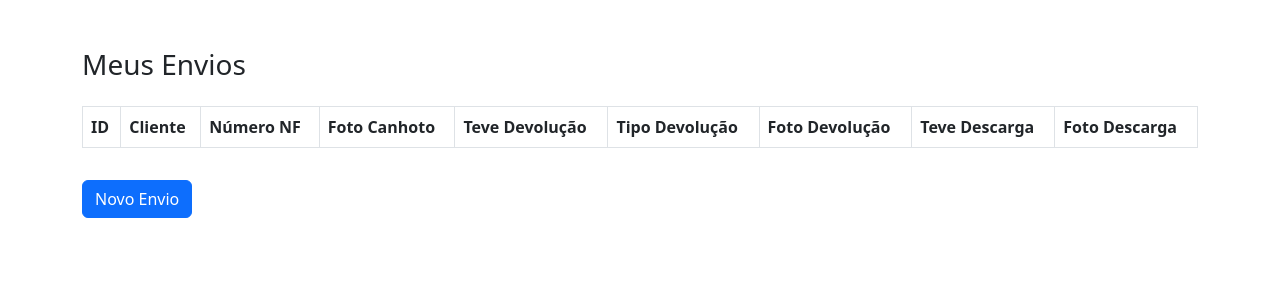
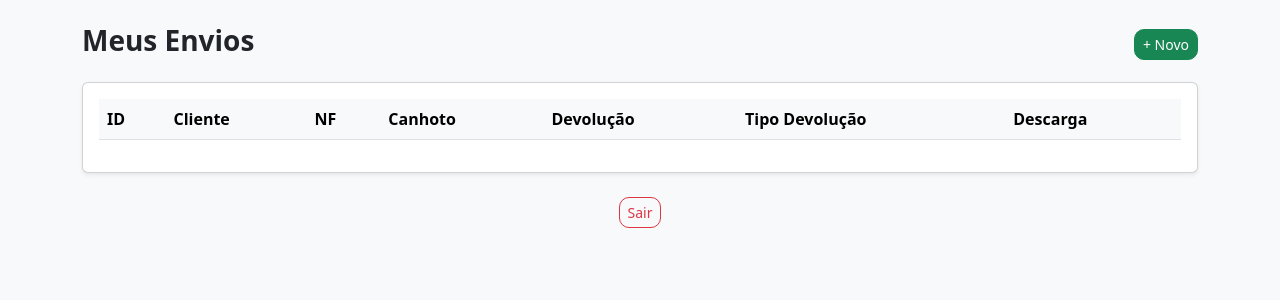
Before and after one commit to dataflowb2b-glitch/workflowcbr, a Flask app: page /meus_envios in a window 1280 px wide. Shown: the top 300 px of the page. Run offline with Flask 3, Linux system fonts and the light colour scheme; a user stored in the database is signed in; tables that the repository leaves empty hold one stand-in row (values such as "Sample post"); lists and menus that the app fills with data are empty; parts of the project's set-up code (start-up, migrations or seed data) failed here and were passed over.

Commit message:
Update meus_envios.html

```diff
--- a/templates/meus_envios.html
+++ b/templates/meus_envios.html
@@ -2,57 +2,166 @@
 <html lang="pt-BR">
 <head>
     <meta charset="UTF-8">
+    <meta name="viewport" content="width=device-width, initial-scale=1">
     <title>Meus Envios</title>
+
     <link href="https://cdn.jsdelivr.net/npm/bootstrap@5.3.0/dist/css/bootstrap.min.css" rel="stylesheet">
+
+    <style>
+        body {
+            background-color: #f8f9fa;
+        }
+
+        h3 {
+            font-weight: 600;
+        }
+
+        .card-envio {
+            border-radius: 14px;
+            border: none;
+        }
+
+        .btn {
+            border-radius: 10px;
+        }
+
+        .envio-label {
+            font-size: 13px;
+            color: #6c757d;
+        }
+
+        .envio-value {
+            font-weight: 500;
+        }
+    </style>
 </head>
+
 <body>
-<div class="container mt-5">
+
+<div class="container mt-4 mb-5">
+
+    <div class="d-flex justify-content-between align-items-center mb-3">
         <h3>Meus Envios</h3>
+        <a href="{{ url_for('novo_envio') }}" class="btn btn-success btn-sm">
+            + Novo
+        </a>
+    </div>
 
-    <table class="table table-bordered table-striped mt-4">
-        <thead>
+    <!-- ================= DESKTOP TABLE ================= -->
+    <div class="d-none d-md-block">
+        <div class="card p-3 shadow-sm">
+            <div class="table-responsive">
+                <table class="table table-striped align-middle">
+
+                    <thead class="table-light">
                         <tr>
                             <th>ID</th>
                             <th>Cliente</th>
-                <th>Número NF</th>
-                <th>Foto Canhoto</th>
-                <th>Teve Devolução</th>
-                <th>Tipo Devolução</th> <!-- NOVO -->
-                <th>Foto Devolução</th>
-                <th>Teve Descarga</th>
-                <th>Foto Descarga</th>
+                            <th>NF</th>
+                            <th>Canhoto</th>
+                            <th>Devolução</th>
+                            <th>Tipo Devolução</th> <!-- NOVA COLUNA -->
+                            <th>Descarga</th>
                         </tr>
                     </thead>
+
                     <tbody>
                         {% for envio in envios %}
                         <tr>
                             <td>{{ envio.id }}</td>
                             <td>{{ envio.cliente }}</td>
                             <td>{{ envio.numero_nf }}</td>
+
                             <td>
                                 {% if envio.foto_canhoto %}
-                            <a href="{{ envio.foto_canhoto }}" target="_blank">Ver Foto</a>
-                        {% endif %}
+                                    <a href="{{ envio.foto_canhoto }}" target="_blank"
+                                       class="btn btn-sm btn-primary">Ver</a>
+                                {% else %}-{% endif %}
                             </td>
-                    <td>{{ envio.teve_devolucao }}</td>
-                    <td>{{ envio.tipo_devolucao or "-" }}</td> <!-- NOVO -->
+
                             <td>
                                 {% if envio.foto_devolucao %}
-                            <a href="{{ envio.foto_devolucao }}" target="_blank">Ver Foto</a>
-                        {% endif %}
+                                    <a href="{{ envio.foto_devolucao }}" target="_blank"
+                                       class="btn btn-sm btn-warning">Ver</a>
+                                {% else %}-{% endif %}
                             </td>
-                    <td>{{ envio.teve_descarga }}</td>
+
+                            <td>{{ envio.tipo_devolucao or "-" }}</td> <!-- NOVA COLUNA -->
+
                             <td>
                                 {% if envio.foto_descarga %}
-                            <a href="{{ envio.foto_descarga }}" target="_blank">Ver Foto</a>
-                        {% endif %}
+                                    <a href="{{ envio.foto_descarga }}" target="_blank"
+                                       class="btn btn-sm btn-info">Ver</a>
+                                {% else %}-{% endif %}
                             </td>
+
                         </tr>
                         {% endfor %}
                     </tbody>
+
                 </table>
+            </div>
+        </div>
+    </div>
 
-    <a href="{{ url_for('novo_envio') }}" class="btn btn-primary mt-3">Novo Envio</a>
+    <!-- ================= MOBILE CARDS ================= -->
+    <div class="d-md-none">
+
+        {% for envio in envios %}
+        <div class="card card-envio shadow-sm mb-3 p-3">
+
+            <div class="mb-2">
+                <div class="envio-label">ID</div>
+                <div class="envio-value">#{{ envio.id }}</div>
             </div>
+
+            <div class="mb-2">
+                <div class="envio-label">Cliente</div>
+                <div class="envio-value">{{ envio.cliente }}</div>
+            </div>
+
+            <div class="mb-3">
+                <div class="envio-label">NF</div>
+                <div class="envio-value">{{ envio.numero_nf }}</div>
+            </div>
+
+            <!-- Tipo Devolução Mobile -->
+            <div class="mb-2">
+                <div class="envio-label">Tipo Devolução</div>
+                <div class="envio-value">{{ envio.tipo_devolucao or "-" }}</div>
+            </div>
+
+            <div class="d-grid gap-2">
+
+                {% if envio.foto_canhoto %}
+                <a href="{{ envio.foto_canhoto }}" target="_blank"
+                   class="btn btn-primary btn-sm">📄 Ver Canhoto</a>
+                {% endif %}
+
+                {% if envio.foto_devolucao %}
+                <a href="{{ envio.foto_devolucao }}" target="_blank"
+                   class="btn btn-warning btn-sm">↩ Ver Devolução</a>
+                {% endif %}
+
+                {% if envio.foto_descarga %}
+                <a href="{{ envio.foto_descarga }}" target="_blank"
+                   class="btn btn-info btn-sm">📦 Ver Descarga</a>
+                {% endif %}
+
+            </div>
+
+        </div>
+        {% endfor %}
+
+    </div>
+
+    <div class="text-center mt-4">
+        <a href="{{ url_for('logout') }}" class="btn btn-outline-danger btn-sm">
+            Sair
+        </a>
+    </div>
+
+</div>
+
 </body>
 </html>
```
Lines whose indentation alone changed are shown as unchanged.
